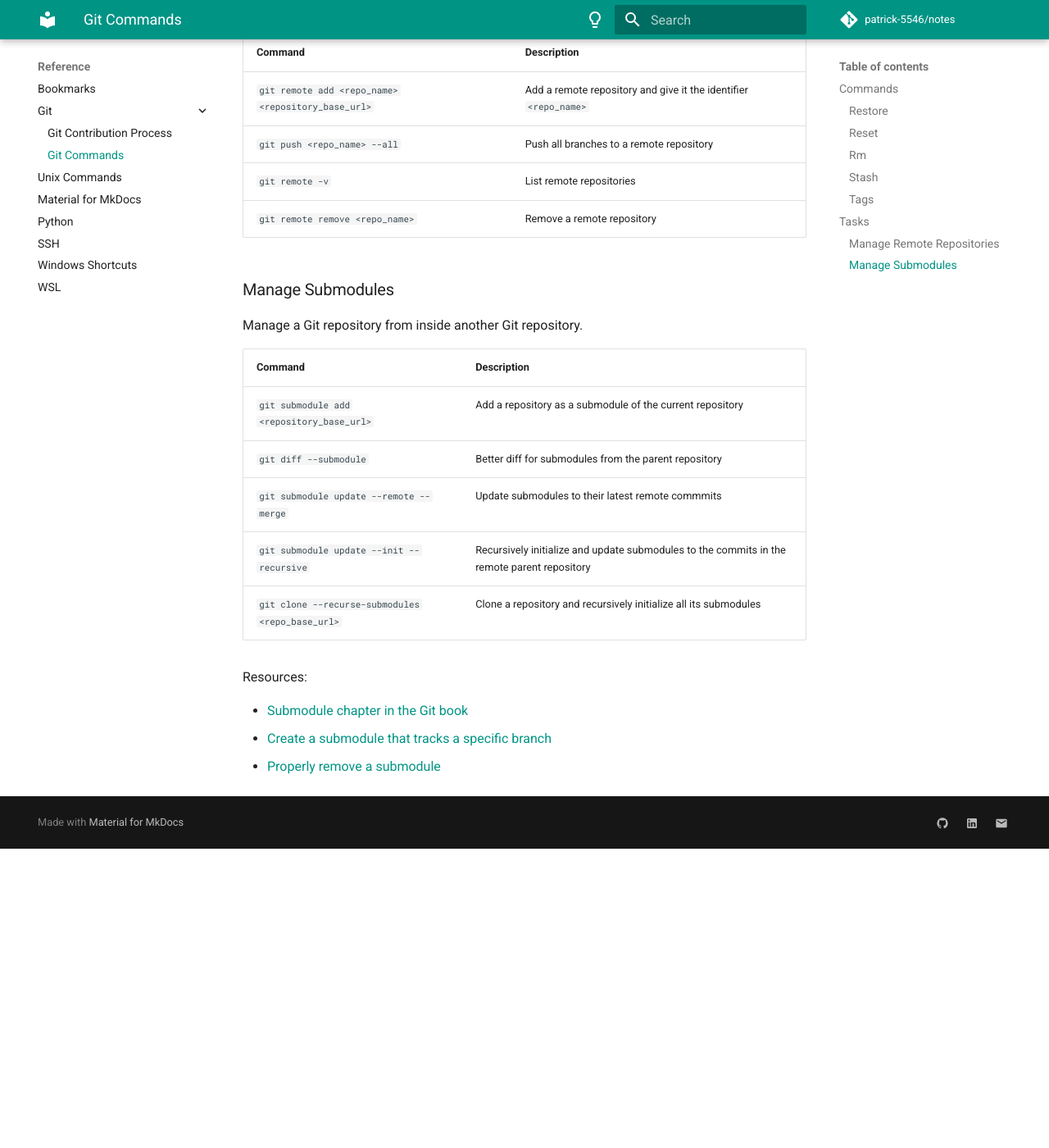
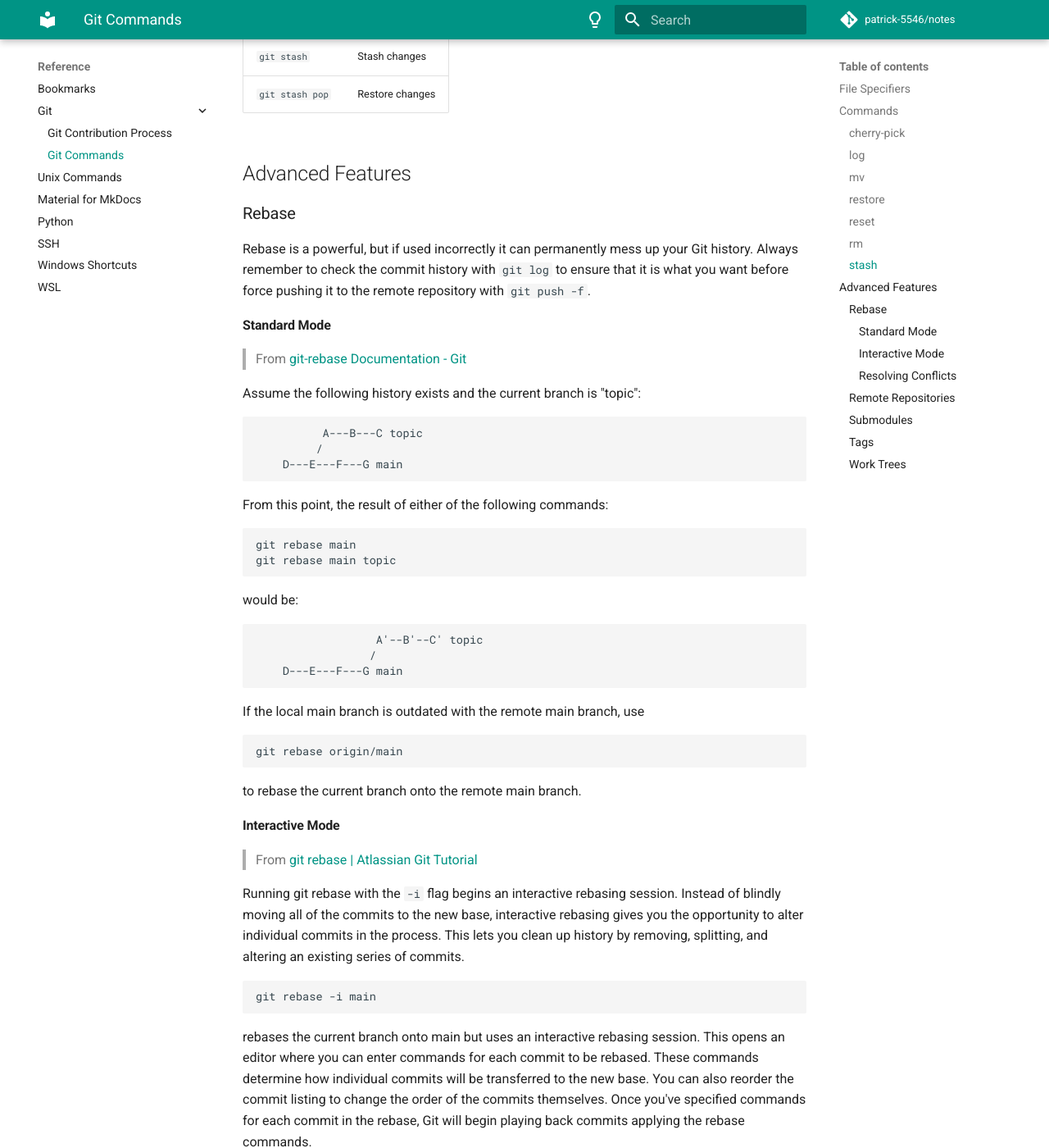
Before and after one commit to patrick-5546/notes, an MkDocs documentation site: the page built from docs/reference/git/git_commands.md, in a window 1280 px wide and 1400 px high, scrolled down 2472 px. Shown: the whole window at 82% size. Built offline with MkDocs 1.6.1 and Material for MkDocs 9.7.7, drawn with Linux system fonts in a browser that asks for light colours; comment, search, counter and statistics services are not loaded; before the commit the page ends 3507 px from its top, so only the background shows below that; some of the changed text lies outside the part shown.

Commit message:
Add advanced git features

````diff
--- a/docs/reference/git/git_commands.md
+++ b/docs/reference/git/git_commands.md
@@ -1,46 +1,76 @@
 # :material-git: Git Commands
 
-!!! info "File specifiers"
+## File Specifiers
 
-    | Specifier | Description |
-    | --------- | ----------- |
-    | `.` | Everything new/modified in current directory |
-    | `-u` | Files in the remote repository that were modified in the current directory |
-    | `<path/to/file_name>` | Specific file |
+| Specifier | Description |
+| --------- | ----------- |
+| `.` | Everything new/modified in current directory |
+| `-u` | Files in the remote repository that were modified in the current directory |
+| `<path/to/file_name>` | Specific file |
 
-    - Use `git status` to check if the command had the desired outcome
+- Use `git status` to check if the command had the desired outcome
 
 ## Commands
 
-### Restore
+Useful Git commands that build on top of the add, commit, and push workflow.
+
+### cherry-pick
+
+Cherry picking is useful but not always best practice. It can create duplicate commits, and merging would be preferred
+in most scenarios. To avoid duplicate commits I do not merge the branch with the commit(s) I am cherry picking
+into the main branch. I use cherry picking to clean up a branch's commit history when changing which branch its PR
+is merging into.
+
+| Command | Description |
+| --------- | ----------- |
+| `git cherry-pick <commit hash>` | Add commit to the current branch |
+| `git cherry-pick <commit A hash>^..<commit B hash>` | Add commits from A to B inclusive, where A is older than B, to the current branch |
+
+### log
+
+| Command | Description |
+| --------- | ----------- |
+| `git log` | Check the commit history of the current branch |
+
+### mv
+
+Sometimes after moving a file and making changes to it Git isn't able to detect that the file was moved.
+Instead, it thinks the file was deleted and a new one was created, which wipes its file history.
+To preserve file history, commit the move before making any changes to the file.
+This is most easily done with the `git mv` command.
+
+| Command | Description |
+| --------- | ----------- |
+| `git mv <src> <dest or dest directory>` | Like `mv` but stages the move |
+
+### restore
 
 Undo uncommitted changes.
 
 | Command | Description |
 | --------- | ----------- |
-| `git restore <file_specifier>` | Revert files to their state on the remote repository (delete local changes) |
-| `git restore --staged <file_specifier>` | Unstage/un-add files |
+| `git restore <file specifier>` | Revert files to their state on the remote repository (delete local changes) |
+| `git restore --staged <file specifier>` | Unstage/un-add files |
 
-### Reset
+### reset
 
 Undo committed (but not pushed) changes.
 
 | Command | Description |
 | --------- | ----------- |
-| `git log` | Check the commit history of the current branch |
 | `git reset HEAD~1` | Unstage the changes made in last commit, but do not modify the files |
 | `git reset --hard HEAD~5` | Undo the changes made in the last 5 commits |
 
-### Rm
+### rm
 
 Remove files
 
 | Command | Description |
 | --------- | ----------- |
-| `git rm <file_specifier>` | Remove files from Git and delete them |
-| `git rm --cached <file_specifier>` | Remove files from Git but do not delete them |
+| `git rm <file specifier>` | Remove files from Git and delete them |
+| `git rm --cached <file specifier>` | Remove files from Git but do not delete them |
 
-### Stash
+### stash
 
 Stash uncommitted changes so that you can pull or switch branches.
 
@@ -49,26 +79,109 @@ Stash uncommitted changes so that you can pull or switch branches.
 | `git stash` | Stash changes |
 | `git stash pop` | Restore changes |
 
-### Tags
+## Advanced Features
 
-Tag a commit (i.e., release version, milestone).
+### Rebase
 
-| Command | Description |
-| --------- | ----------- |
-| `git tag -a <tag_name> -m "<description>"` | Create an annotated tag for the current commit |
-| `git push --tags` | Push tags to the remote repository |
-| `git show <tag_name>` | See tag information |
-| `git checkout <tag_name>` | Checkout to the commit that a tag points to |
-| `git tag -d <tag_name>` | Delete local tag |
-| `git push origin --delete <tag_name>` | Delete tag from the remote repository |
+Rebase is a powerful, but if used incorrectly it can permanently mess up your Git history.
+Always remember to check the commit history with `git log` to ensure that it is what you want
+before force pushing it to the remote repository with `git push -f`.
 
-Resources:
+#### Standard Mode
 
-- [Tagging chapter in the Git book](https://git-scm.com/book/en/v2/Git-Basics-Tagging)
+> From [git-rebase Documentation - Git](https://git-scm.com/docs/git-rebase)
 
-## Tasks
+Assume the following history exists and the current branch is "topic":
 
-### Manage Remote Repositories
+```
+          A---B---C topic
+         /
+    D---E---F---G main
+```
+
+From this point, the result of either of the following commands:
+
+```
+git rebase main
+git rebase main topic
+```
+
+would be:
+
+```
+                  A'--B'--C' topic
+                 /
+    D---E---F---G main
+```
+
+If the local main branch is outdated with the remote main branch, use
+
+```
+git rebase origin/main
+```
+
+to rebase the current branch onto the remote main branch.
+
+#### Interactive Mode
+
+> From [git rebase | Atlassian Git Tutorial](https://www.atlassian.com/git/tutorials/rewriting-history/git-rebase#:~:text=What%20is%20git%20rebase%3F,of%20a%20feature%20branching%20workflow.)
+
+Running git rebase with the `-i` flag begins an interactive rebasing session.
+Instead of blindly moving all of the commits to the new base, interactive rebasing gives you the opportunity to alter individual commits in the process.
+This lets you clean up history by removing, splitting, and altering an existing series of commits.
+
+```
+git rebase -i main
+```
+
+rebases the current branch onto main but uses an interactive rebasing session.
+This opens an editor where you can enter commands for each commit to be rebased.
+These commands determine how individual commits will be transferred to the new base.
+You can also reorder the commit listing to change the order of the commits themselves.
+Once you've specified commands for each commit in the rebase, Git will begin playing back commits applying the rebase commands.
+
+??? info "Interactive Rebasing Edit Commands"
+
+    ```
+    pick 2231360 some old commit
+    pick ee2adc2 Adds new feature
+
+    # Rebase 2cf755d..ee2adc2 onto 2cf755d (9 commands)
+    #
+    # Commands:
+    # p, pick = use commit
+    # r, reword = use commit, but edit the commit message
+    # e, edit = use commit, but stop for amending
+    # s, squash = use commit, but meld into previous commit
+    # f, fixup = like "squash", but discard this commit's log message
+    # x, exec = run command (the rest of the line) using shell
+    # d, drop = remove commit
+    ```
+
+#### Resolving Conflicts
+
+> From [git-rebase Documentation - Git](https://git-scm.com/docs/git-rebase)
+
+In case of conflict, git rebase will stop at the first problematic commit and leave conflict markers in the tree.
+You can use git diff to locate the markers (<<<<<<) and make edits to resolve the conflict.
+For each file you edit, you need to tell Git that the conflict has been resolved, typically this would be done with
+
+```
+git add <filename>
+```
+
+After resolving the conflict manually and updating the index with the desired resolution, you can continue the rebasing process with
+
+```
+git rebase --continue
+```
+
+Alternatively, you can undo the git rebase with
+
+```
+git rebase --abort
+```
+### Remote Repositories
 
 There may be cases where you want to keep mirrors of your repository.
 
@@ -76,25 +189,58 @@ There may be cases where you want to keep mirrors of your repository.
 
 | Command | Description |
 | --------- | ----------- |
-| `git remote add <repo_name> <repository_base_url>` | Add a remote repository and give it the identifier `<repo_name>` |
-| `git push <repo_name> --all` | Push all branches to a remote repository |
+| `git remote add <repo name> <repo base url>.git` | Add a remote repository and give it the identifier `<repo name>` |
+| `git push <repo name> --all` | Push all branches to a remote repository |
 | `git remote -v` | List remote repositories |
-| `git remote remove <repo_name>` | Remove a remote repository |
+| `git remote remove <repo name>` | Remove a remote repository |
 
-### Manage Submodules
+### Submodules
 
-Manage a Git repository from inside another Git repository.
+Add a Git repository inside another Git repository, usually to serve as a dependency.
 
 | Command | Description |
 | --------- | ----------- |
-| `git submodule add <repository_base_url>` | Add a repository as a submodule of the current repository |
+| `git submodule add <repo base url>.git` | Add a repository as a submodule of the current repository |
 | `git diff --submodule` | Better diff for submodules from the parent repository |
-| `git submodule update --remote --merge` | Update submodules to their latest remote commmits |
+| `git submodule update --remote --merge` | Update submodules to their latest remote commits |
 | `git submodule update --init --recursive` | Recursively initialize and update submodules to the commits in the remote parent repository |
-| `git clone --recurse-submodules <repo_base_url>` | Clone a repository and recursively initialize all its submodules |
+| `git clone --recurse-submodules <repo base url>.git` | Clone a repository and recursively initialize all its submodules |
 
 Resources:
 
 - [Submodule chapter in the Git book](https://git-scm.com/book/en/v2/Git-Tools-Submodules)
 - [Create a submodule that tracks a specific branch](https://stackoverflow.com/questions/9189575/git-submodule-tracking-latest/9189815#9189815)
 - [Properly remove a submodule](https://stackoverflow.com/a/1260982)
+
+### Tags
+
+Tag a commit. I usually create tags as part of [publishing a release on GitHub](https://docs.github.com/en/repositories/releasing-projects-on-github/managing-releases-in-a-repository),
+but the CLI commands may come in handy if you want to delete a release and its associated tag.
+
+| Command | Description |
+| --------- | ----------- |
+| `git tag -d <tag name>` | Delete local tag |
+| `git tag -a <tag name> -m "<description>"` | Create an annotated tag for the current commit |
+| `git push --tags` | Push tags to the remote repository |
+| `git show <tag name>` | See tag information |
+| `git checkout <tag name>` | Checkout to the commit that a tag points to |
+
+Resources:
+
+- [Tagging - Git](https://git-scm.com/book/en/v2/Git-Basics-Tagging)
+
+### Work Trees
+
+Git work trees allow you to have allow you to develop multiple branches of a repository at the same time.
+
+| Command | Description |
+| --------- | ----------- |
+| `git clone --bare <repo base url>.git` | Clone a repository as a bare repository |
+| `git worktree add <directory>` | Create a work tree at the specified location, checking out to the branch of the same name or creating one if it does not exist |
+| `git worktree add -b <branch name> <directory>` | Same as above, but needed if `<branch name>` contains forward slashes |
+| `git worktree list` | List all work trees |
+| `git worktree remove <directory>` | Remove a worktree at the specified location |
+
+Resources:
+
+- [Git's Best And Most Unknown Feature](https://www.youtube.com/watch?v=2uEqYw-N8uE)
````
Also changed, not shown: docs/reference/git/git_contributing.md (+1 -0 lines).
